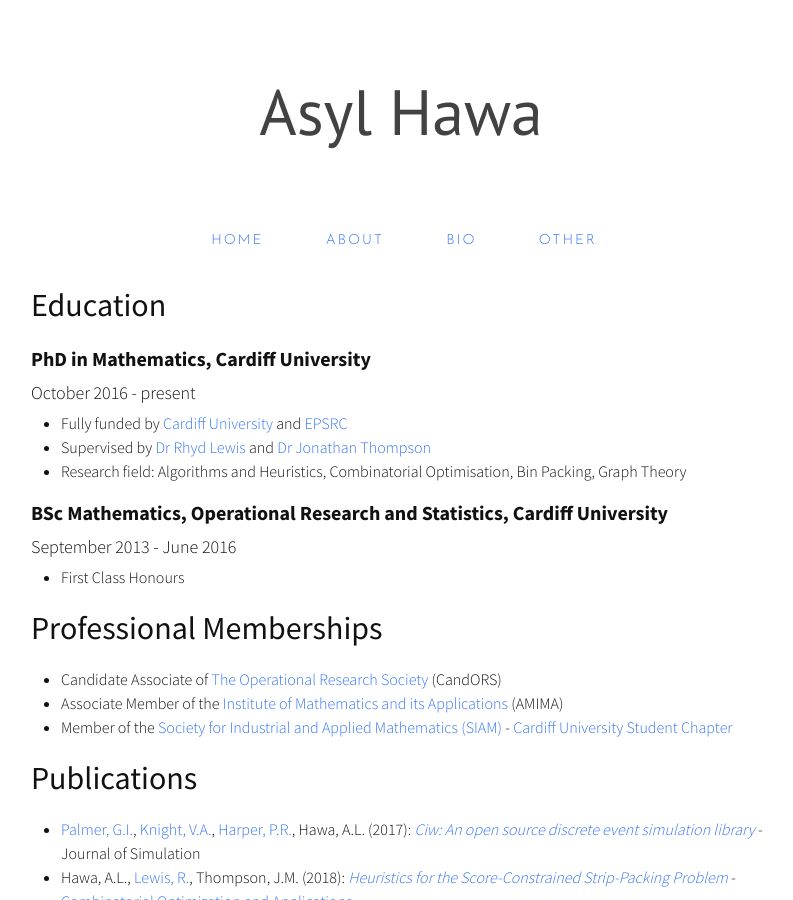
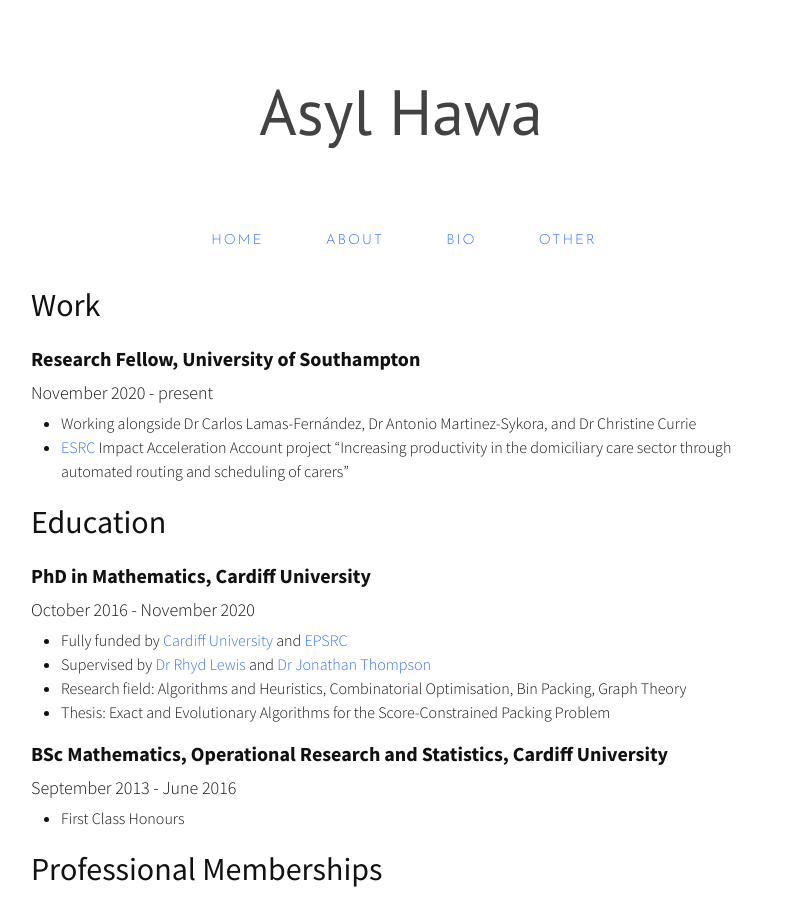
Before and after one commit to asyllh/asyllh.github.io, a Jekyll site: the page built from bio.md, in a window 1280 px wide and 900 px high. Shown: the whole window, without its empty margins (239-1032 px from the left). Built offline with Jekyll 4.4.1, drawn with Linux system fonts in a browser that asks for light colours; nearby versions of some CDN libraries.

Commit message:
updated website since PhD.

```diff
--- a/bio.md
+++ b/bio.md
@@ -4,15 +4,26 @@ title: Bio
 permalink: /bio/
 ---
 
+## Work
+
+#### Research Fellow, University of Southampton
+
+November 2020 - present
+
+* Working alongside Dr Carlos Lamas-Fernández, Dr Antonio Martinez-Sykora, and Dr Christine Currie
+* [ESRC](https://esrc.ukri.org/) Impact Acceleration Account project “Increasing productivity in the domiciliary care sector through automated routing and scheduling of carers”
+
+
 ## Education
 
 #### PhD in Mathematics, Cardiff University
 
-October 2016 - present
+October 2016 - November 2020
 
 * Fully funded by [Cardiff University](https://www.cardiff.ac.uk/people/research-students/view/477837-hawa-asyl) and [EPSRC](https://www.epsrc.ac.uk/)
 * Supervised by [Dr Rhyd Lewis](http://www.rhydlewis.eu) and [Dr Jonathan Thompson](http://www.cardiff.ac.uk/people/view/98669-thompson-jonathan)
 * Research field: Algorithms and Heuristics, Combinatorial Optimisation, Bin Packing, Graph Theory
+* Thesis: Exact and Evolutionary Algorithms for the Score-Constrained Packing Problem
 
 
 #### BSc Mathematics, Operational Research and Statistics, Cardiff University
```
Also changed, not shown: about.md (+3 -1 lines), other.md (+2 -5 lines).
